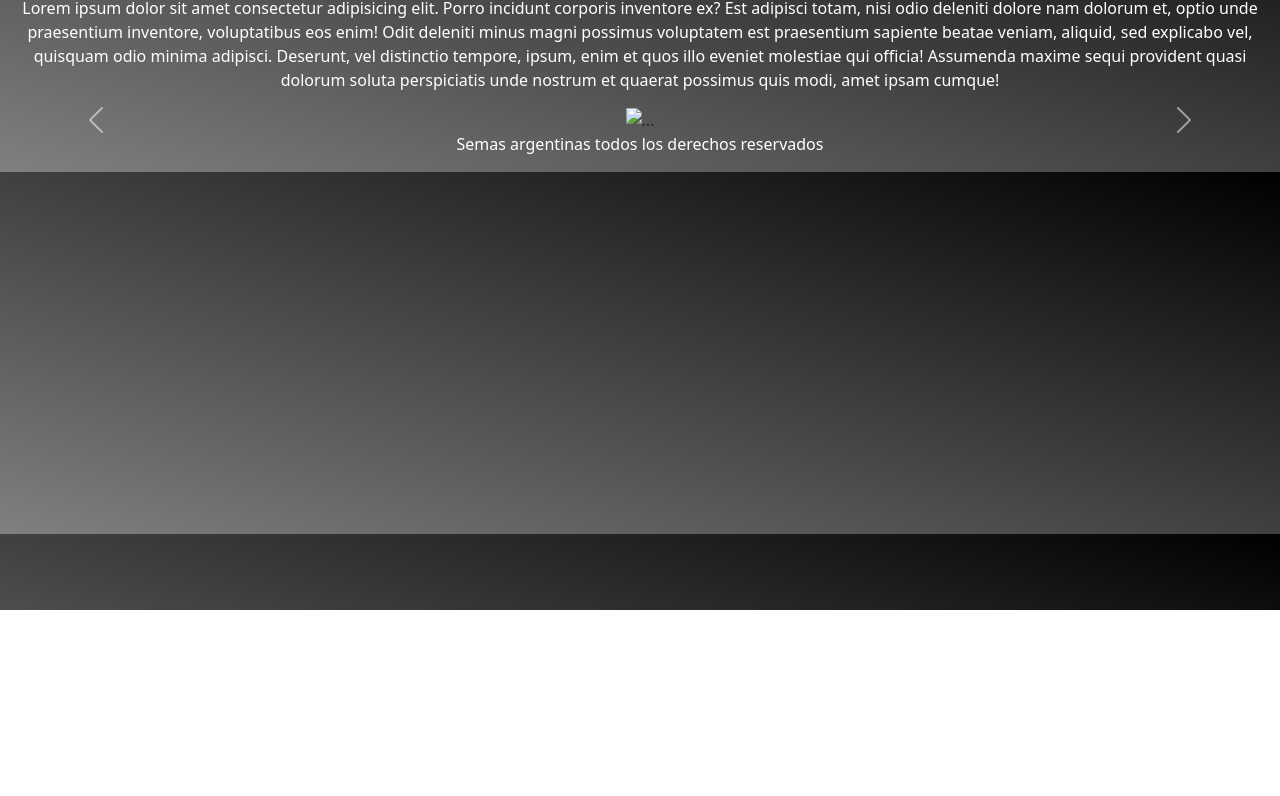
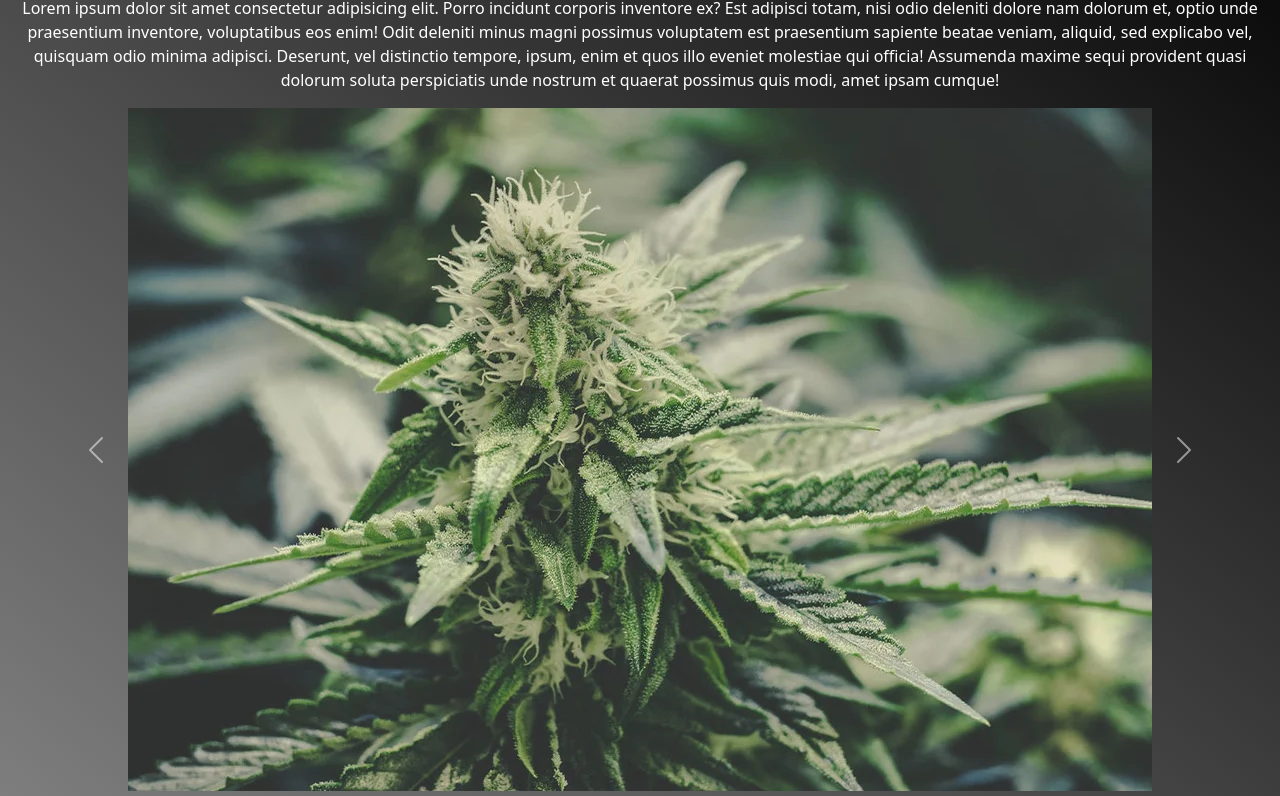
Before and after one commit to ElChimu/Semas-Argentinas, a website: page index.html in a window 1280 px wide. Shown: the part 190-986 px from the top of the page. Before the commit the page ends 800 px from the top, so only its background shows below. Drawn offline with nearby package versions, Linux system fonts and the light colour scheme; files that its build step writes are made by us from their sources; the site is published under a folder, as on GitHub Pages, so addresses that start at the root find nothing.

Commit message:
Fotos del inicio

```diff
--- a/index.html
+++ b/index.html
@@ -79,13 +79,13 @@
         <div id="carouselExampleFade" class="carousel slide carousel-fade">
             <div class="carousel-inner">
                 <div class="carousel-item active d-flex flex-row justify-content-center">
-                    <img src="/img/inicio-img.webp" class="d-block" alt="...">
+                    <img src="./img/inicio-img.webp" class="d-block" alt="...">
                 </div>
                 <div class="carousel-item d-flex flex-row justify-content-center">
-                    <img src="/img/inicio-img.webp" class="d-block" alt="...">
+                    <img src="./img/inicio-img.webp" class="d-block" alt="...">
                 </div>
                 <div class="carousel-item d-flex flex-row justify-content-center">
-                    <img src="/img/inicio-img.webp" class="d-block" alt="...">
+                    <img src="./img/inicio-img.webp" class="d-block" alt="...">
                 </div>
             </div>
             <button class="carousel-control-prev" type="button" data-bs-target="#carouselExampleFade"
--- a/scss/_globales.scss
+++ b/scss/_globales.scss
@@ -1,6 +1,7 @@
-body{
+body {
     background-image: linear-gradient(to bottom left, black, gray);
 }
+
 h1 {
     color: white;
 }
```
